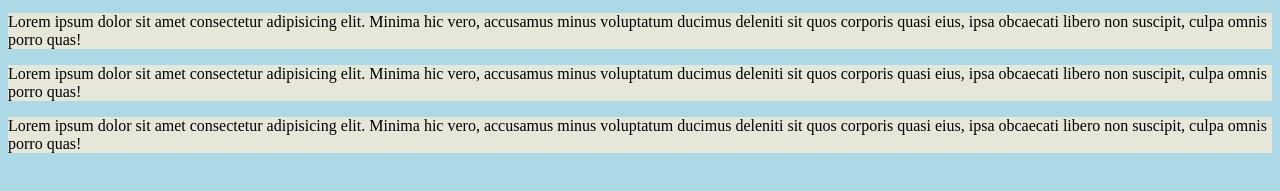
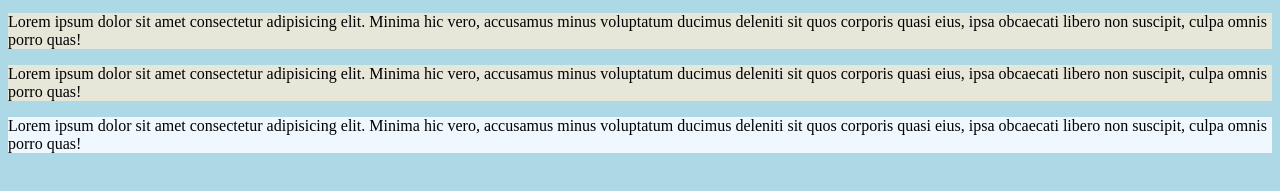
Before and after one commit to Josh-Paul-10/practicing, a plain HTML site: page new/tryCss.html in a window 1280 px wide. Shown: the part 119-310 px from the top of the page. Drawn offline with Linux system fonts and the light colour scheme.

Commit message:
minute change

```diff
--- a/new/tryCss.html
+++ b/new/tryCss.html
@@ -22,7 +22,7 @@
    <!--inline example-->
     <p>Lorem ipsum dolor sit amet consectetur adipisicing elit. Minima hic vero, accusamus minus voluptatum ducimus deleniti sit quos corporis quasi eius, ipsa obcaecati libero non suscipit, culpa omnis porro quas!</p>
     <p>Lorem ipsum dolor sit amet consectetur adipisicing elit. Minima hic vero, accusamus minus voluptatum ducimus deleniti sit quos corporis quasi eius, ipsa obcaecati libero non suscipit, culpa omnis porro quas!</p>
-    <p>Lorem ipsum dolor sit amet consectetur adipisicing elit. Minima hic vero, accusamus minus voluptatum ducimus deleniti sit quos corporis quasi eius, ipsa obcaecati libero non suscipit, culpa omnis porro quas!</p>
+    <p style = "background-color: aliceblue;">Lorem ipsum dolor sit amet consectetur adipisicing elit. Minima hic vero, accusamus minus voluptatum ducimus deleniti sit quos corporis quasi eius, ipsa obcaecati libero non suscipit, culpa omnis porro quas!</p>
 
 
 
```
